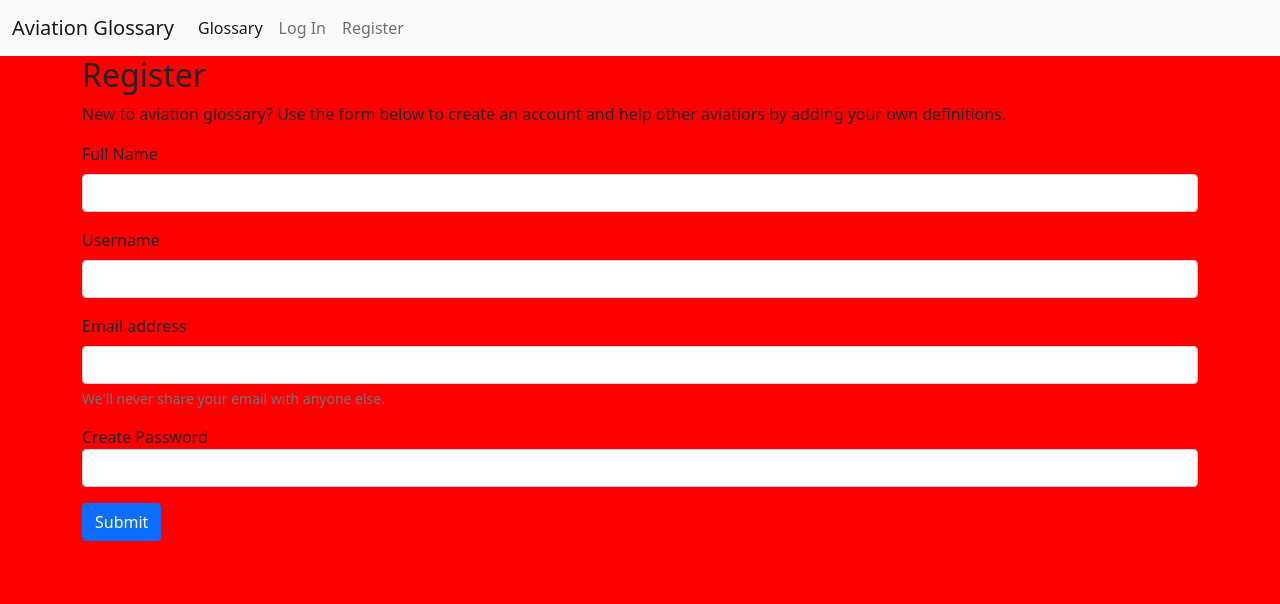
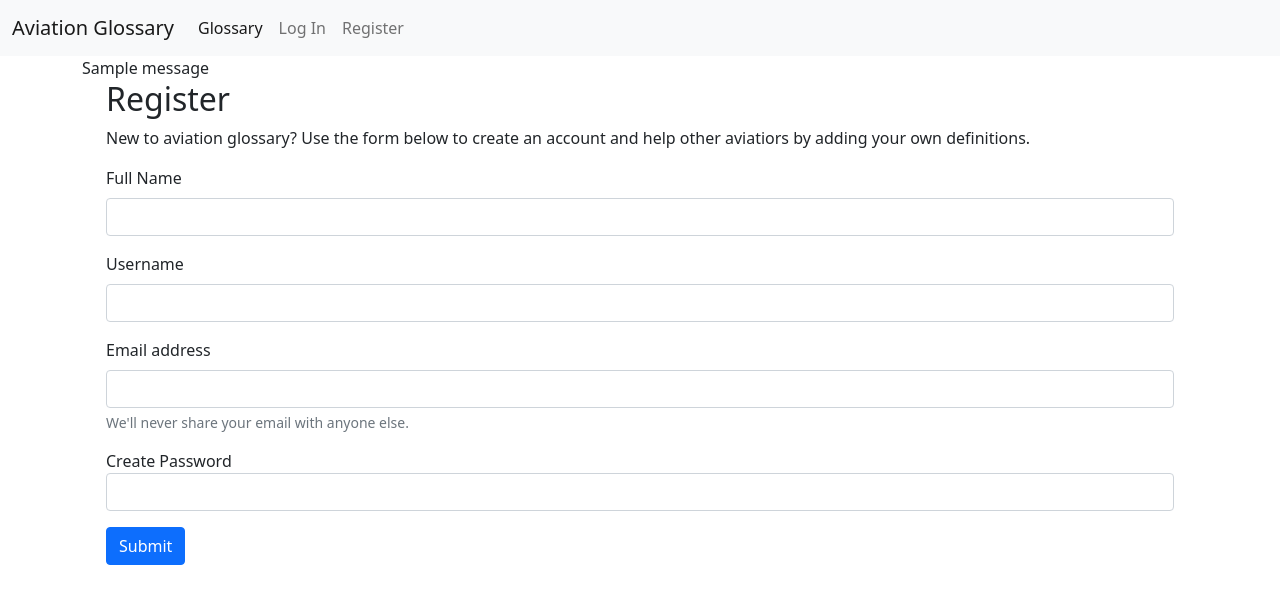
Before and after one commit to gretaegan/aviation-glossary, a Flask app: page /register in a window 1280 px wide. Shown: the top 604 px of the page. Run offline with Flask 2, Linux system fonts and the light colour scheme; one stand-in notice (Sample message) is shown; some libraries are stand-ins or nearby versions.

Commit message:
Add JS code to validate Bootstrap form. Add code to show flashed messages

```diff
--- a/static/css/style.css
+++ /dev/null
@@ -1,3 +0,0 @@
-body {
-    background-color: red;
-}
--- a/static/js/script.js
+++ b/static/js/script.js
@@ -0,0 +1,15 @@
+(function() {
+    'use strict';
+    window.addEventListener('load', function() {
+      var forms = document.getElementsByClassName('needs-validation');
+      var validation = Array.prototype.filter.call(forms, function(form) {
+        form.addEventListener('submit', function(event) {
+          if (form.checkValidity() === false) {
+            event.preventDefault();
+            event.stopPropagation();
+          }
+          form.classList.add('was-validated');
+        }, false);
+      });
+    }, false);
+  })();
--- a/templates/base.html
+++ b/templates/base.html
@@ -36,10 +36,35 @@
                 </div>
             </nav>
         </header>
+        <!-- flash -->
+        <section>
+            <div class="container">
+                <div class="row">
+                    <div class="col-sm-12">
+                        {% with messages = get_flashed_messages() %}
+                            {% if messages %}
+                               {% for message in messages %}
+                                  <div class="message-row">
+                                      {{ message }}
+                                  </div>
+                               {% endfor %}
+                            {% endif %}
+                        {% endwith %}
+                    </div>
+                </div>
+            </div>
+        </section>
 
-    {% block content %}
-    {% endblock %}
-
+        <section>
+            <div class="container">
+                <div class="row">
+                    <div class="col-sm-12">
+                        {% block content %}
+                        {% endblock %}
+                    </div>
+                </div>
+            </div>
+        </section>
 
 <script src="https://code.jquery.com/jquery-3.5.1.min.js" integrity="sha256-9/aliU8dGd2tb6OSsuzixeV4y/faTqgFtohetphbbj0=" crossorigin="anonymous"></script>
 <script src="https://cdn.jsdelivr.net/npm/bootstrap@5.0.1/dist/js/bootstrap.bundle.min.js" integrity="sha384-gtEjrD/SeCtmISkJkNUaaKMoLD0//ElJ19smozuHV6z3Iehds+3Ulb9Bn9Plx0x4" crossorigin="anonymous"></script>
--- a/templates/register.html
+++ b/templates/register.html
@@ -8,14 +8,14 @@
                 <p class=register-info> New to aviation glossary? Use the form below to create an account and help other aviatiors by adding your own definitions. </p>
             </div>
             <!-- form -->
-                <form method="POST" action="{{ url_for('register') }}">
+                <form method="POST" action="{{ url_for('register') }}" class="needs-validation" novalidate>
                     <div class="mb-3">
                     <label for="fname" class="form-label">Full Name</label>
                     <input type="text" name="fname" class="form-control" id="fname">
                     </div>
                     <div class="mb-3">
                         <label for="username" class="form-label">Username</label>
-                        <input type="text" name="username" class="form-control" id="username">
+                        <input type="text" name="username" class="form-control" id="username" minlength="4" maxlength="12" pattern="^[a-zA-Z0-9]{2,12}$" required>
                         </div>
                     <div class="mb-3">
                     <label for="email" class="form-label">Email address</label>
@@ -24,7 +24,7 @@
                     </div>
                     <div class="mb-3">
                     <label for="password" class="form-label"></label>Create Password</label>
-                    <input type="password" name="password" class="form-control" id="password">
+                    <input type="password" name="password" class="form-control" id="password" minlength="4" maxlength="12" pattern="^[a-zA-Z0-9]{2,12}$" required>
                     </div>
                     <button type="submit" class="btn btn-primary">Submit</button>
                 </form>
```
